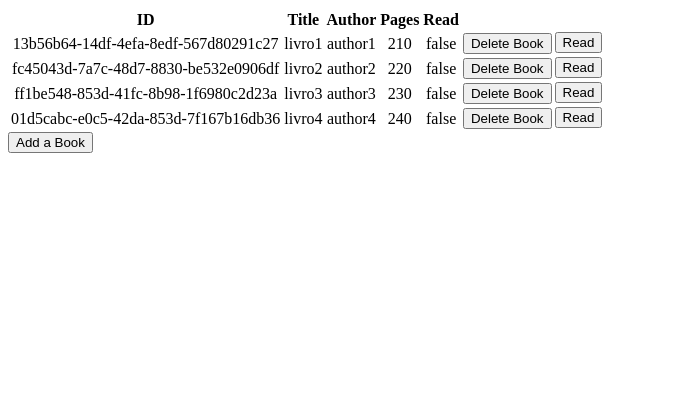
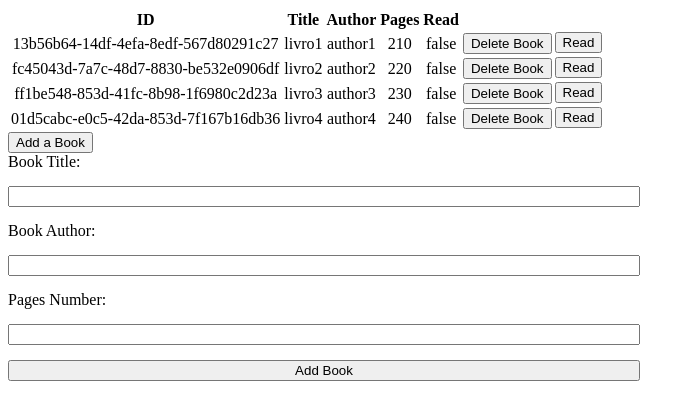
Before and after one commit to fbarbosa2/odin-library, a plain HTML site: page index.html in a window 1280 px wide. Both pictures are taken after a click on the button "Add a Book". Shown: the whole page, without its empty margins (0-695 px from the left). Drawn offline with Linux system fonts and the light colour scheme.

Commit message:
added form support for adding books

```diff
--- a/index.html
+++ b/index.html
@@ -7,7 +7,8 @@
     <link rel="stylesheet" href="styles.css">
 </head>
 <body>
-    <table id="bookTable">
+    <div id="container">
+        <table id="book-table">
             <thead>
                 <th>ID</th>
                 <th>Title</th>
@@ -15,11 +16,13 @@
                 <th>Pages</th>
                 <th>Read</th>
             </thead>
-        <tbody id="tableBody">
-
+            <tbody id="table-body">
+                <form id="book-form"></form>
             </tbody>
         </table>
+
+        <button id="book-btn">Add a Book</button>
+    </div>
     <script src="scripts.js"></script>
-    <button id="book-btn">Add a Book</button>
 </body>
 </html>
--- a/scripts.js
+++ b/scripts.js
@@ -1,6 +1,8 @@
 const myLibrary = [];
-const tableDOM = document.getElementById("tableBody");
+const tableDOM = document.getElementById("table-body");
+const containerDOM = document.getElementById("container");
 const bookBtnDOM = document.getElementById("book-btn");
+const bookForm = document.getElementById("book-form");
 
 function Book(id, title, author, pages){
     if (!new.target) {
@@ -85,9 +87,48 @@ function renderTable(){
         tableDOM.appendChild(row);
     });
 
-    // bookBtnDOM.addEventListener("click", () => {
+    bookBtnDOM.addEventListener("click", () => {
 
-    // })
+        const titleLabel = document.createElement("label");
+        titleLabel.setAttribute("for", "title");
+        titleLabel.textContent = "Book Title:";
+        const titleInput = document.createElement("input");
+        titleInput.type = "text";
+        titleInput.id = "title";
+        titleInput.name = "title";
+
+        const authorLabel = document.createElement("label");
+        authorLabel.setAttribute("for", "author");
+        authorLabel.textContent = "Book Author:";
+        const authorInput = document.createElement("input");
+        authorInput.type = "text";
+        authorInput.id = "author";
+        authorInput.name = "author";
+
+        const pagesLabel = document.createElement("label");
+        pagesLabel.setAttribute("for", "pages");
+        pagesLabel.textContent = "Pages Number:";
+        const pagesInput = document.createElement("input");
+        pagesInput.type = "number";
+        pagesInput.name = "pages";
+        pagesInput.id = "pages";
+
+        const sendBtn = document.createElement("button");
+        sendBtn.setAttribute("type", "submit");
+        sendBtn.textContent = "Add Book";
+
+        bookForm.append(titleLabel, titleInput, authorLabel, authorInput, pagesLabel, pagesInput, sendBtn);
+        containerDOM.appendChild(bookForm);
+
+        bookForm.addEventListener("submit", (e) => {
+            e.preventDefault();
+
+            const formData = new FormData(bookForm);
+            const data = Object.fromEntries(formData.entries());
+            addBookToLibrary(data.title, data.author, data.pages);
+            cleanRefreshTable();
+        });
+    })
 
 }
 
--- a/styles.css
+++ b/styles.css
@@ -1,3 +1,10 @@
-#bookTable td{
+#book-table td{
     text-align: center;
 }
+
+#book-form {
+    display: flex;
+    flex-direction: column;
+    gap: 15px;
+    max-width: 50%;
+}
```
Lines whose indentation alone changed are shown as unchanged.
